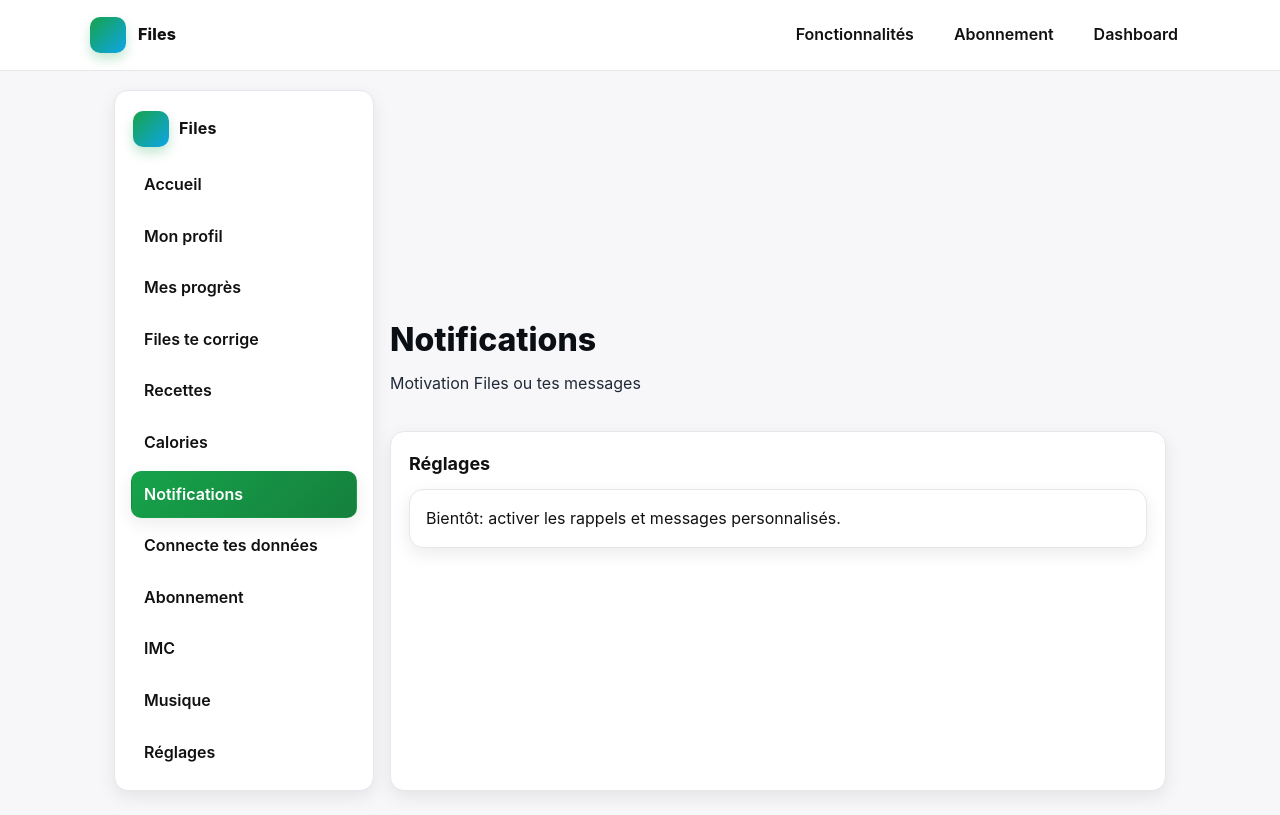
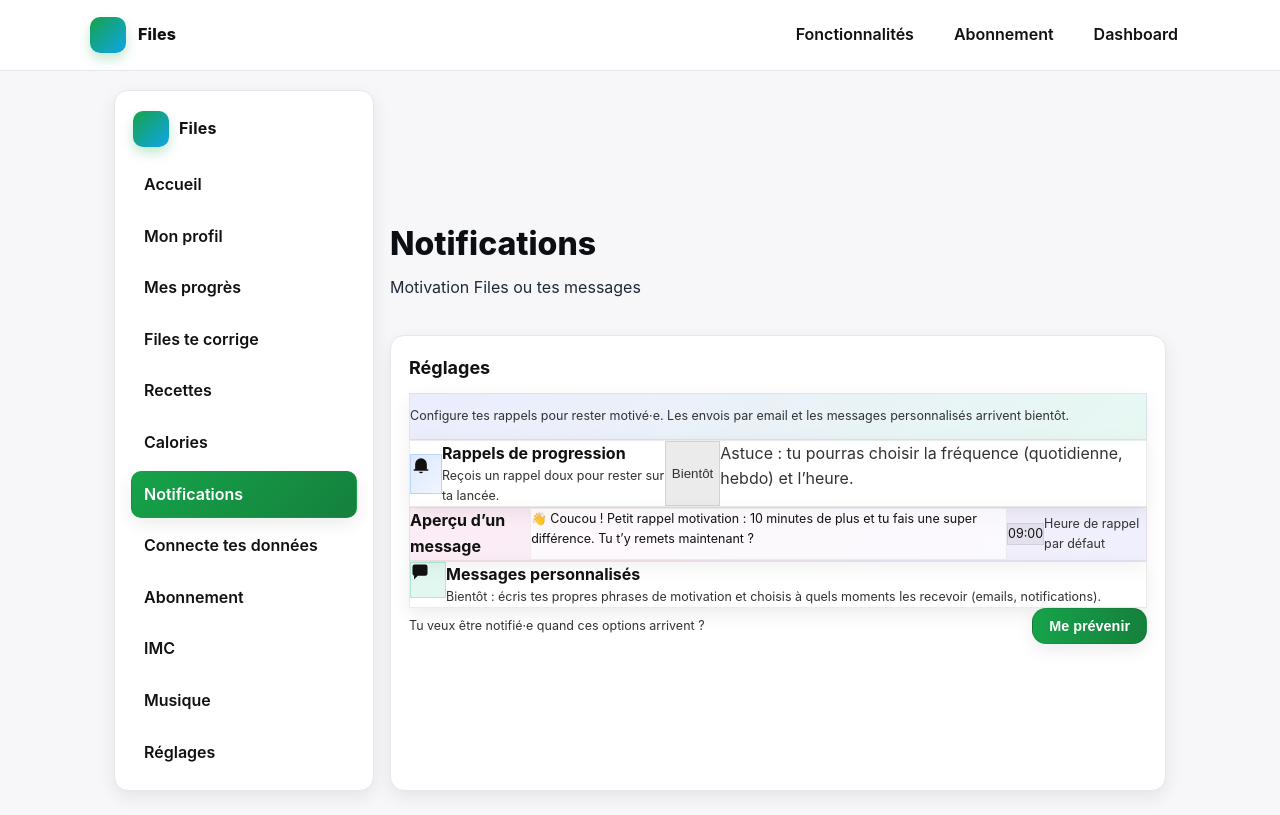
Before and after one commit to lebasquelyza/appli-files, a Next.js app in the folder apps/web/: page /dashboard/notifications in a window 1280 px wide. Built offline with nearby package versions, Linux system fonts and the light colour scheme.

Commit message:
Update page.tsx

```diff
--- a/apps/web/app/dashboard/notifications/page.tsx
+++ b/apps/web/app/dashboard/notifications/page.tsx
@@ -3,9 +3,183 @@ import { PageHeader, Section } from "@/components/ui/Page";
 export default function Page() {
   return (
     <>
-      <PageHeader title="Notifications" subtitle="Motivation Files ou tes messages" />
+      <PageHeader
+        title="Notifications"
+        subtitle="Motivation Files ou tes messages"
+      />
+
       <Section title="Réglages">
-        <div className="card">Bientôt: activer les rappels et messages personnalisés.</div>
+        <div className="space-y-6">
+          {/* Bandeau d'intro */}
+          <div
+            className="rounded-2xl p-5"
+            style={{
+              background:
+                "linear-gradient(135deg, rgba(99,102,241,.12), rgba(16,185,129,.10))",
+              border: "1px solid rgba(0,0,0,.06)",
+              boxShadow: "0 6px 20px rgba(0,0,0,.06)",
+            }}
+          >
+            <p className="text-sm" style={{ color: "var(--muted)" }}>
+              Configure tes rappels pour rester motivé·e. Les envois par email
+              et les messages personnalisés arrivent bientôt.
+            </p>
+          </div>
+
+          {/* Grille de cartes */}
+          <div className="grid gap-5 md:grid-cols-2">
+            {/* Carte: Rappels (placeholder activable bientôt) */}
+            <div
+              className="rounded-2xl p-5 flex flex-col gap-4"
+              style={{
+                background: "var(--bg)",
+                border: "1px solid rgba(0,0,0,.08)",
+                boxShadow: "var(--shadow)",
+              }}
+            >
+              <div className="flex items-center gap-3">
+                <span
+                  className="inline-grid place-items-center rounded-xl"
+                  style={{
+                    width: 40,
+                    height: 40,
+                    background:
+                      "linear-gradient(135deg,rgba(59,130,246,.18),rgba(59,130,246,.08))",
+                    border: "1px solid rgba(59,130,246,.25)",
+                  }}
+                >
+                  {/* icône cloche */}
+                  <svg width="20" height="20" viewBox="0 0 24 24" fill="currentColor">
+                    <path d="M12 22a2.5 2.5 0 0 0 2.45-2h-4.9A2.5 2.5 0 0 0 12 22ZM20 17h-1V11a7 7 0 1 0-14 0v6H4a1 1 0 0 0 0 2h16a1 1 0 1 0 0-2Z" />
+                  </svg>
+                </span>
+                <div>
+                  <div className="font-semibold">Rappels de progression</div>
+                  <div className="text-sm" style={{ color: "var(--muted)" }}>
+                    Reçois un rappel doux pour rester sur ta lancée.
+                  </div>
+                </div>
+              </div>
+
+              {/* Switch non-fonctionnel (à brancher plus tard) */}
+              <button
+                type="button"
+                disabled
+                className="relative inline-flex h-9 w-[66px] cursor-not-allowed select-none items-center rounded-full px-1"
+                title="Bientôt disponible"
+                style={{
+                  background: "rgba(0,0,0,.08)",
+                  border: "1px solid rgba(0,0,0,.10)",
+                }}
+              >
+                <span
+                  className="inline-block h-7 w-7 rounded-full transition-transform"
+                  style={{
+                    transform: "translateX(0)",
+                    background: "linear-gradient(135deg,#fff,rgba(255,255,255,.85))",
+                    boxShadow: "0 4px 12px rgba(0,0,0,.12)",
+                  }}
+                />
+                <span className="ml-2 text-xs" style={{ color: "var(--muted)" }}>
+                  Bientôt
+                </span>
+              </button>
+
+              <div className="text-xs" style={{ color: "var(--muted)" }}>
+                Astuce : tu pourras choisir la fréquence (quotidienne, hebdo) et l’heure.
+              </div>
+            </div>
+
+            {/* Carte: Aperçu de message */}
+            <div
+              className="rounded-2xl p-5 flex flex-col gap-4"
+              style={{
+                background:
+                  "linear-gradient(135deg, rgba(236,72,153,.10), rgba(99,102,241,.10))",
+                border: "1px solid rgba(0,0,0,.06)",
+                boxShadow: "0 6px 20px rgba(0,0,0,.06)",
+              }}
+            >
+              <div className="font-semibold">Aperçu d’un message</div>
+              <div
+                className="rounded-xl p-4"
+                style={{
+                  background: "rgba(255,255,255,.65)",
+                  border: "1px solid rgba(0,0,0,.06)",
+                  backdropFilter: "blur(4px)",
+                }}
+              >
+                <div className="text-sm leading-relaxed">
+                  👋 Coucou&nbsp;! Petit rappel motivation&nbsp;: 10 minutes de plus et tu
+                  fais une super différence. Tu t’y remets maintenant&nbsp;?
+                </div>
+              </div>
+
+              <div className="flex items-center gap-3 text-sm">
+                <span
+                  className="inline-block rounded-md px-2 py-1"
+                  style={{
+                    background: "rgba(0,0,0,.06)",
+                    border: "1px solid rgba(0,0,0,.08)",
+                  }}
+                >
+                  09:00
+                </span>
+                <span className="" style={{ color: "var(--muted)" }}>
+                  Heure de rappel par défaut
+                </span>
+              </div>
+            </div>
+          </div>
+
+          {/* Carte “À venir” */}
+          <div
+            className="rounded-2xl p-5"
+            style={{
+              background: "var(--bg)",
+              border: "1px solid rgba(0,0,0,.08)",
+              boxShadow: "var(--shadow)",
+            }}
+          >
+            <div className="flex items-start gap-3">
+              <span
+                className="inline-grid place-items-center rounded-xl"
+                style={{
+                  width: 36,
+                  height: 36,
+                  background: "rgba(16,185,129,.12)",
+                  border: "1px solid rgba(16,185,129,.25)",
+                }}
+              >
+                {/* icône message */}
+                <svg width="18" height="18" viewBox="0 0 24 24" fill="currentColor">
+                  <path d="M2 5a3 3 0 0 1 3-3h14a3 3 0 0 1 3 3v9a3 3 0 0 1-3 3H9l-5 5v-5H5a3 3 0 0 1-3-3V5Z" />
+                </svg>
+              </span>
+              <div className="space-y-1">
+                <div className="font-semibold">Messages personnalisés</div>
+                <div className="text-sm" style={{ color: "var(--muted)" }}>
+                  Bientôt&nbsp;: écris tes propres phrases de motivation et choisis à
+                  quels moments les recevoir (emails, notifications).
+                </div>
+              </div>
+            </div>
+          </div>
+
+          {/* Call-to-action doux */}
+          <div className="flex items-center justify-between gap-4">
+            <div className="text-sm" style={{ color: "var(--muted)" }}>
+              Tu veux être notifié·e quand ces options arrivent&nbsp;?
+            </div>
+            <button
+              type="button"
+              className="btn-dash"
+              title="Me prévenir dès que c’est prêt"
+            >
+              Me prévenir
+            </button>
+          </div>
+        </div>
       </Section>
     </>
   );
```
